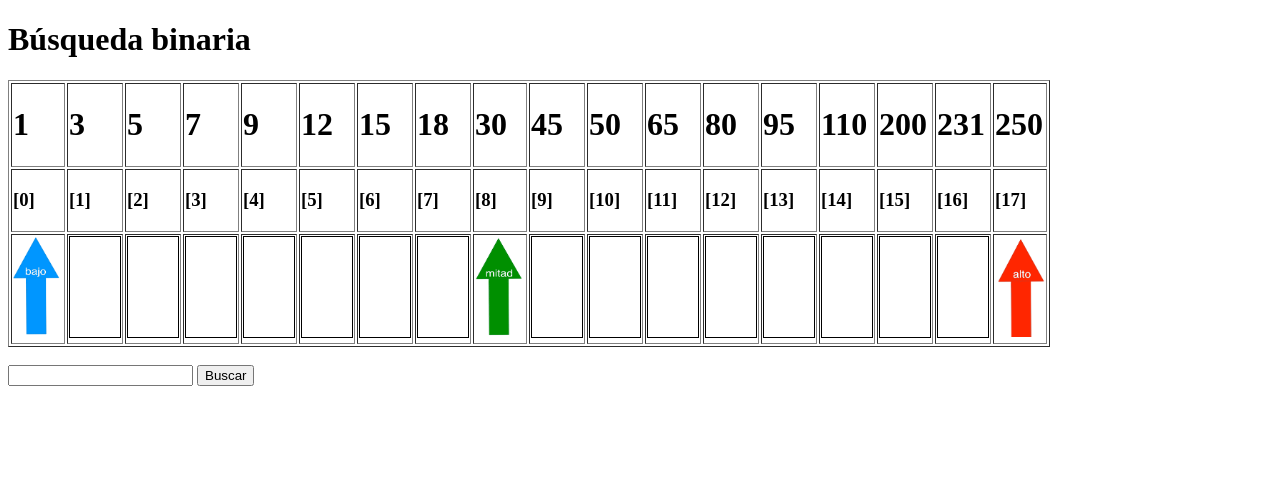
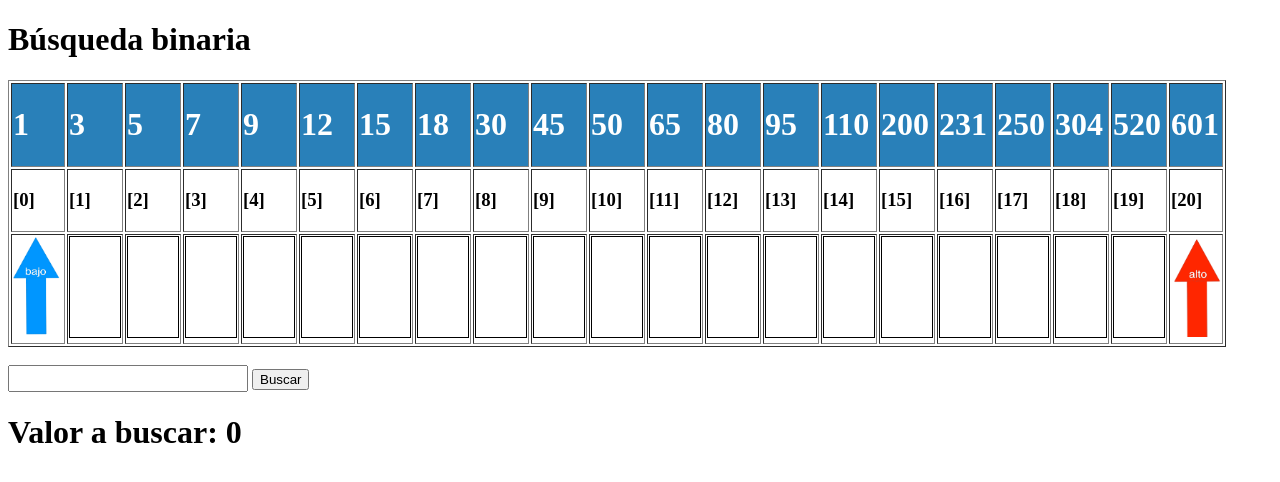
Before and after one commit to josegarcia19809/ordenacion, a plain HTML site: page 05_busqueda_binaria.html in a window 1280 px wide. Both pictures are taken after a click on the button "Buscar". Drawn offline with Linux system fonts and the light colour scheme.

Commit message:
Correcciones en busqueda binaria

```diff
--- a/05_busqueda_binaria.html
+++ b/05_busqueda_binaria.html
@@ -19,8 +19,9 @@
 
     </div>
     <br>
-    <input type="text" id="txt_buscar">
+    <input type="text" id="txt_buscar" style="font-size: large">
     <button id="btn_buscar">Buscar</button>
+    <div id="salida"></div>
 </div>
 
 <script src="js/05_busqueda_binaria.js"></script>
--- a/js/05_busqueda_binaria.js
+++ b/js/05_busqueda_binaria.js
@@ -3,49 +3,70 @@ const txtBuscar = document.getElementById("txt_buscar");
 const primerRenglon = document.getElementById("valores");
 const segundoRenglon = document.getElementById("indices");
 const tercerRenglon = document.getElementById("indicador");
-const valores = [1, 3, 5, 7, 9, 12, 15, 18, 30, 45, 50, 65, 80, 95, 110, 200, 231, 250];
+const txtSalida = document.getElementById("salida");
+const valores = [1, 3, 5, 7, 9, 12, 15, 18, 30, 45, 50, 65, 80, 95, 110, 200, 231, 250,
+    304, 520, 601];
 const nElementos = valores.length - 1;
 let bajo = 0;
 let alto = valores.length - 1;
-let mitad = (bajo + alto) / 2;
+let mitad = -1;// Math.floor((bajo + alto) / 2);
 let buscando;
 let valorABuscar = 0;
 let i = 0, j = 0;
 llenar();
+let siguientePaso = false;
+let salida = "";
 
 btnBuscar.addEventListener("click", function (e) {
     e.preventDefault();
+    if (!siguientePaso) {
         valorABuscar = Number(txtBuscar.value);
         buscando = valores[mitad];
-    if (buscando == valorABuscar) {
-        alert("Encontrado")
+        salida = `Valor a buscar: ${valorABuscar}`;
+        txtSalida.innerHTML = `<h1>${salida}</h1>`;
+        if (buscando === valorABuscar) {
+            alert("Encontrado en la posición: " + mitad);
         } else if (buscando > valorABuscar) {
             alto = mitad - 1;
         } else if (buscando < valorABuscar) {
             bajo = mitad + 1;
         }
-    if (bajo > alto){
+        if (bajo > alto) {
             alert("No encontrado");
             return;
         }
+
+    } else {
         mitad = Math.floor((bajo + alto) / 2);
-    console.log(bajo, alto, mitad);
+    }
+    siguientePaso = !siguientePaso;
+    llenar();
     llenarIndicador();
+
 })
 
 function llenar() {
     primerRenglon.innerHTML = "";
+    segundoRenglon.innerHTML = "";
     let contador = 0;
     valores.forEach(function (jugador) {
-        //const imagen = document.createElement("img");
         const casilla = document.createElement("td");
-        casilla.innerHTML=`<h1>${jugador}</h1>`;
+        casilla.innerHTML = `<h1>${jugador}</h1>`;
+        // Para agregar colores a las casillas
+        if (contador < bajo || contador > alto) {
+            casilla.style.textDecoration = "line-through";
+            casilla.style.backgroundColor = "#34495e";
+            casilla.style.color = "#ffffff";
+        } else {
+            casilla.style.backgroundColor = "#2980b9";
+            casilla.style.color = "#ffffff";
+        }
         primerRenglon.appendChild(casilla);
         contador++;
     });
-    for ( let i=0; i<contador; i++){
+    for (let i = 0; i < contador; i++) {
         const casilla = document.createElement("td");
-        casilla.innerHTML=`<h3>[${i}]</h3>`;
+        casilla.innerHTML = `<h3>[${i}]</h3>`;
         segundoRenglon.appendChild(casilla);
     }
 }
@@ -53,23 +74,25 @@ function llenar() {
 llenarIndicador()
 
 function llenarIndicador() {
-    const divJugadores = document.getElementById("img_arreglo");
     tercerRenglon.innerHTML = "";
     let contador = 0;
     valores.forEach(function (jugador) {
         const imagen = document.createElement("img");
         const casilla = document.createElement("td");
+        // Para agregar las imagenes
         imagen.src = `img/c${jugador}.png`;
         imagen.width = 50;
         imagen.height = 100;
         if (contador === bajo) {
             imagen.src = `img/bajo2.png`;
-        } if (contador === alto) {
+        }
+        if (contador === alto) {
             imagen.src = `img/alto2.png`;
-        } if (contador === mitad) {
+        }
+        if (contador === mitad) {
             imagen.src = `img/mitad2.png`;
         }
-        if(contador !==bajo && contador !==alto && contador !==mitad){
+        if (contador !== bajo && contador !== alto && contador !== mitad) {
             imagen.src = `img/blanco.png`;
             imagen.style.border = 'solid 1px black';
         }
```
Lines whose indentation alone changed are shown as unchanged.
